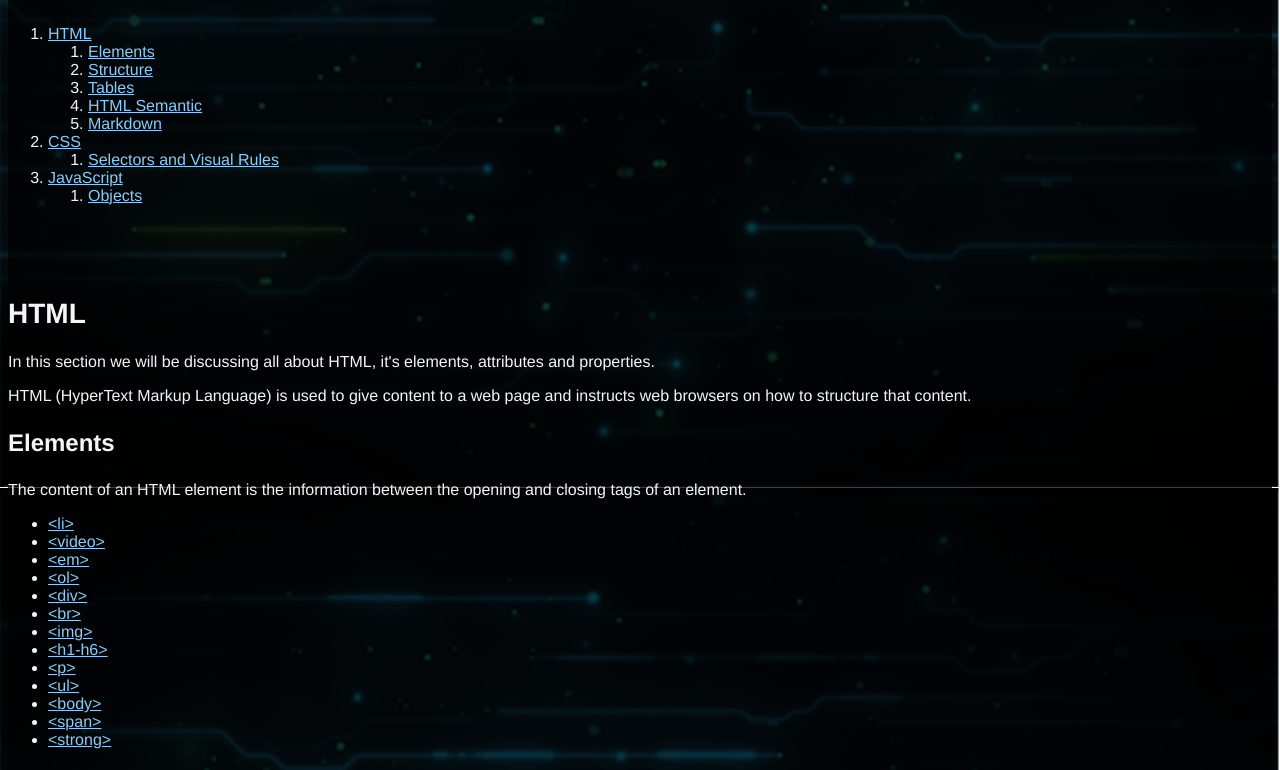
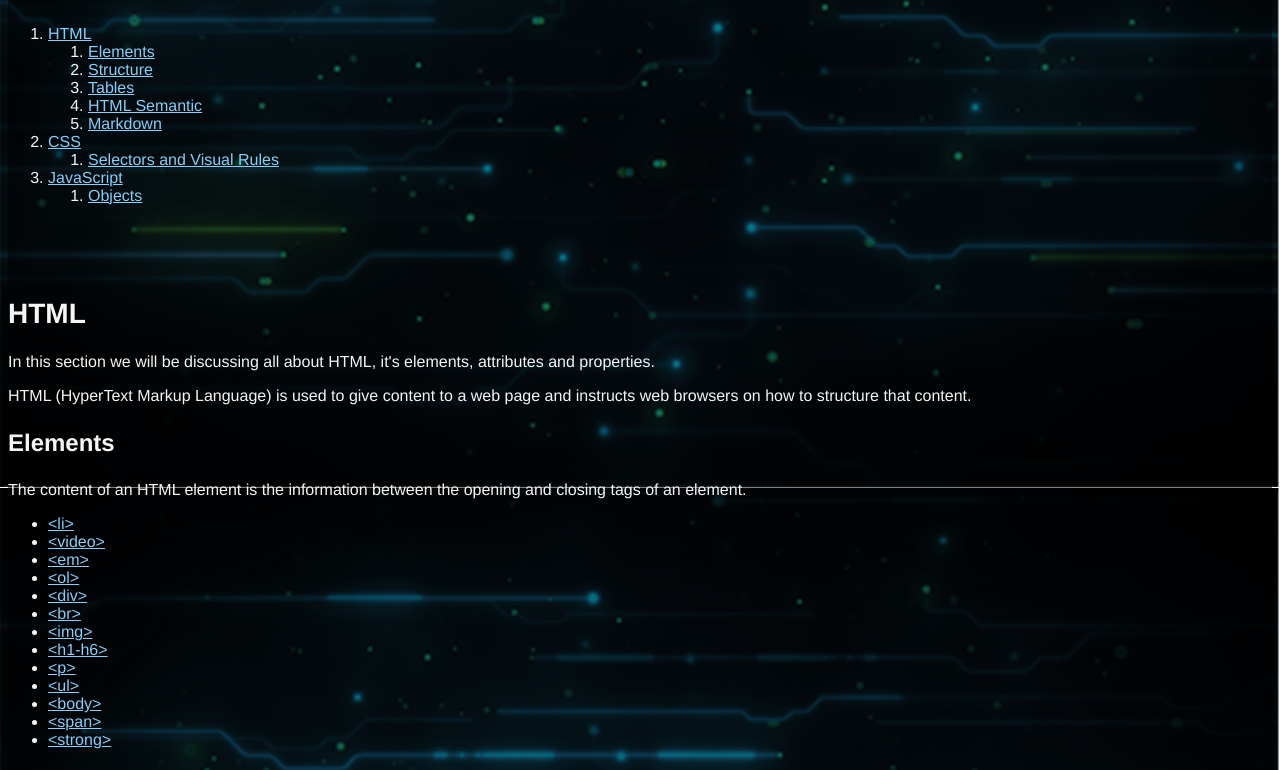
Before and after one commit to AdamxWebDev/Cheatsheet-Website, a plain HTML site: page index.html in a window 1280 px wide. Shown: the part 312-1082 px from the top of the page. Drawn offline with Linux system fonts and the light colour scheme.

Commit message:
Cheatsheet Website

```diff
--- a/styles.css
+++ b/styles.css
@@ -10,7 +10,7 @@ body {
     -webkit-background-size: cover;
 }
 .wrapper {
-    background-color: rgba(0, 0, 0, .75)
+    background-color: rgba(0, 0, 0, .50)
 }
 .banner {
     text-align: center;
```
